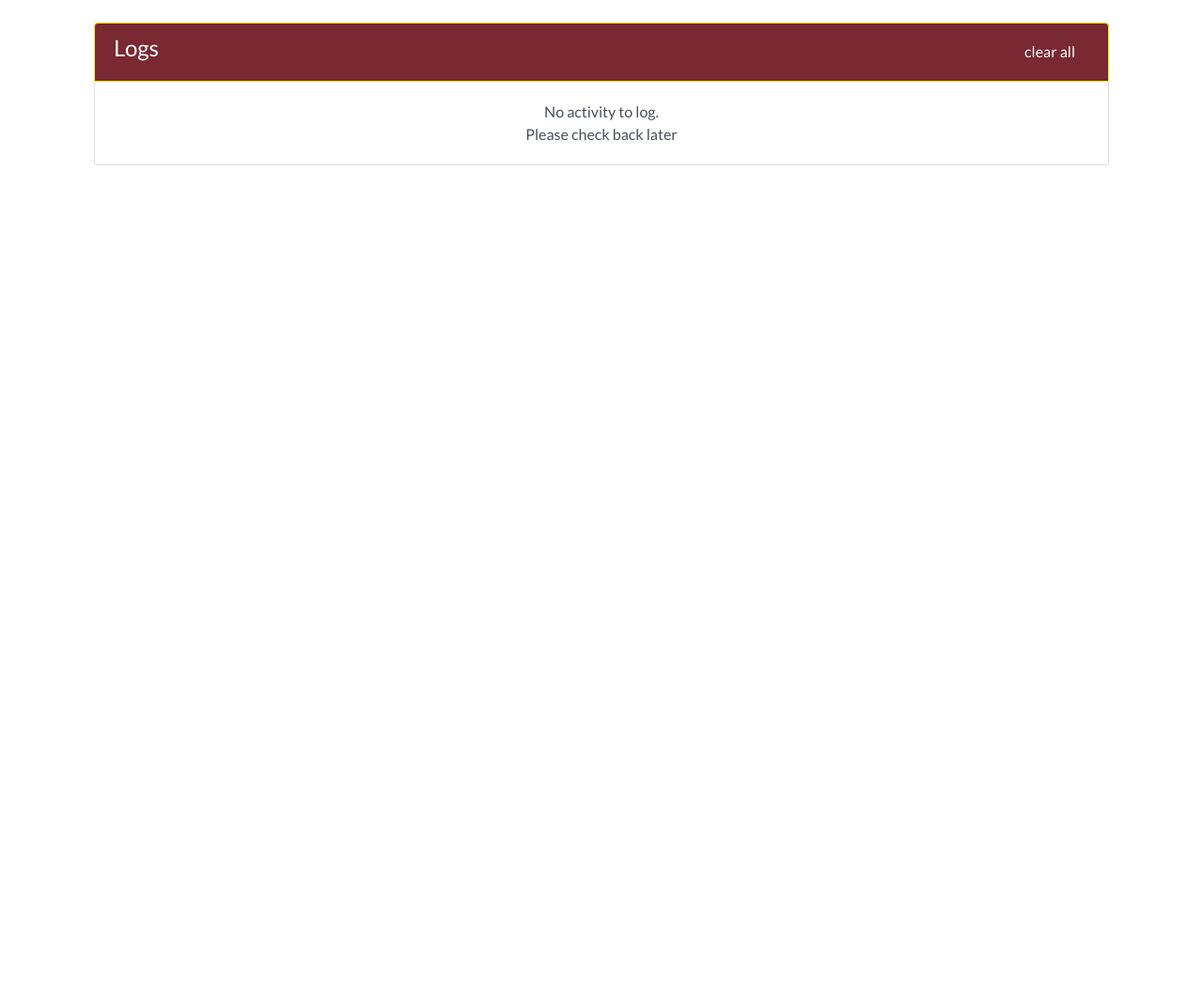
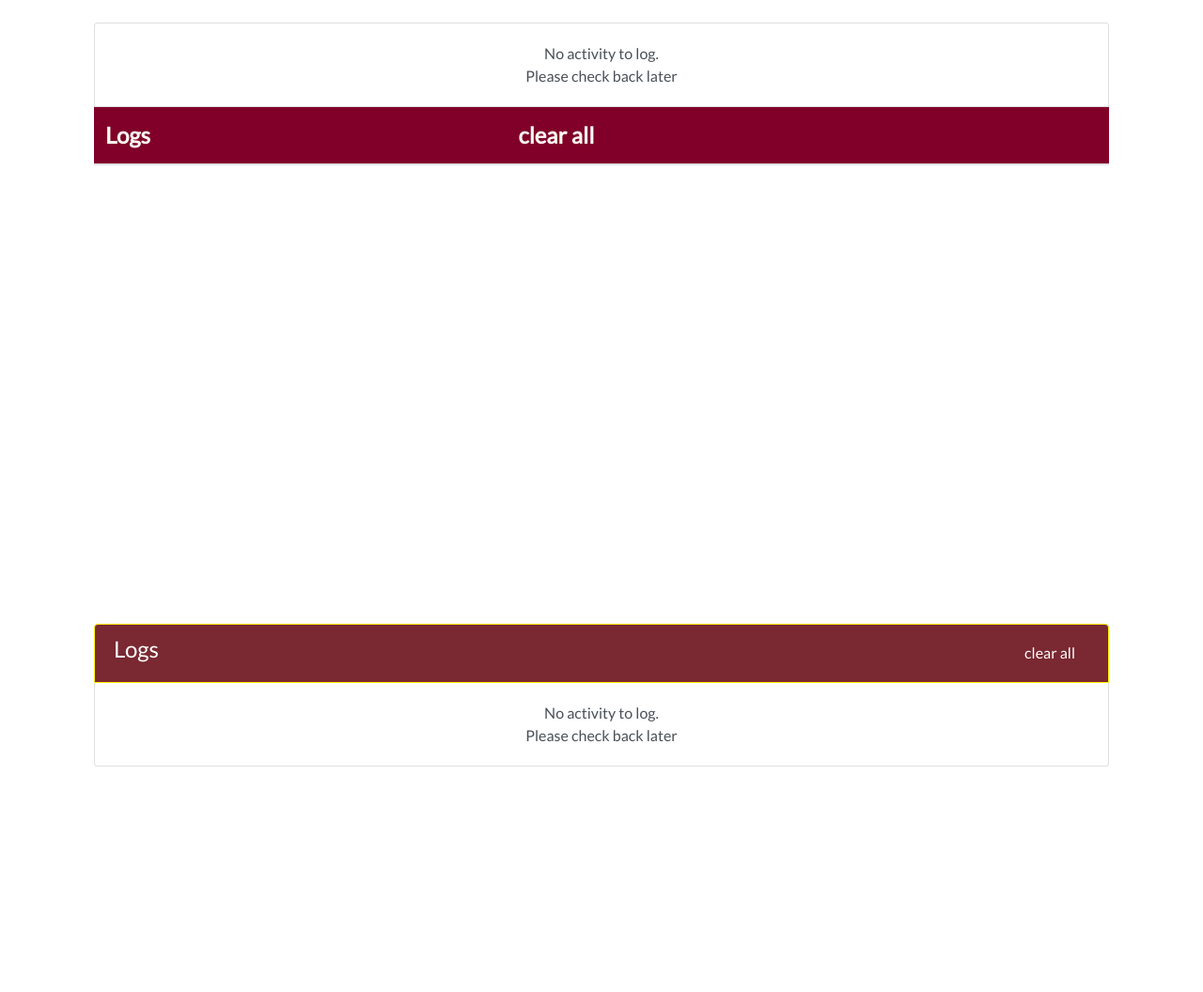
Before and after one commit to sardul3/web-valuation, a Django app: page /clear_log in a window 1280 px wide. Shown: the part 80-1136 px from the top of the page at 94% size. Before the commit the page ends 256 px from the top, so only its background shows below. Run offline with Django 3.2, Linux system fonts and the light colour scheme; data comes from the database, SQL or seed files in the repository; both versions use the stored data as it was after the commit; lists and menus that the app fills with data are empty; some libraries are stand-ins or nearby versions.

Commit message:
table replacement testing

```diff
--- a/main/templates/main/logs.html
+++ b/main/templates/main/logs.html
@@ -6,24 +6,60 @@
   a:hover{
     color: white;
   }
+
+    .table td, .table th {
+        padding: .75rem;
+        vertical-align: top;
+        border-top: 1px solid #dee2e6;
+        text-align: left;
+    }
+    .card-header {
+        background-color: #800029;
+        color: rgb(252, 248, 242);
+    }
 </style>
 <div class = "container">
   <div class = "container-fluid">
+    <div class = "row">
+  <div class = "col-12"  style="overflow-y:scroll; height: 80vh;">
+
+  <table class="table">
+
+    <thead class = "card-header">
+      <tr>
+        <th scope="col">Logs</th>
+        <th scope="col">clear all</th>
+      </tr>
+    </thead>
+    <tbody>
+          {%for log in logs%}
+      <tr>
+        <td>{{log.message}}</td>
+        <td> {{log.created_at|timesince}} ago</td>
+      </tr>
+      {%empty%}
+      <a href= "#" class="list-group-item list-group-item-action text-center" style="padding:20px;"><span >No activity to log. <br/> Please check back later</span>
+       </a>
+
+      {%endfor%}
+    </tbody>
+  </table>
+  </div>
+  </div>
+
+
+
     <ul class="list-group" style = "overflow-y:auto; height: 80vh;">
       <li class="list-group-item  list-group-item-action active  d-flex justify-content-between"><span> <h4>Logs</h4> </span>
         <a href = "{%url 'main:clear_log'%}">clear all</a>
       </li>
       {%for log in logs%}
         <a href= "#" class="list-group-item list-group-item-action d-flex justify-content-between"><span>{{log.message}}</span>
-
            {{log.created_at|timesince}} ago
          </a>
   {%empty%}
   <a href= "#" class="list-group-item list-group-item-action text-center" style="padding:20px;"><span >No activity to log. <br/> Please check back later</span>
-
-
    </a>
-
   {%endfor%}
 </ul>
 
```
Also changed, not shown: db.sqlite3.
